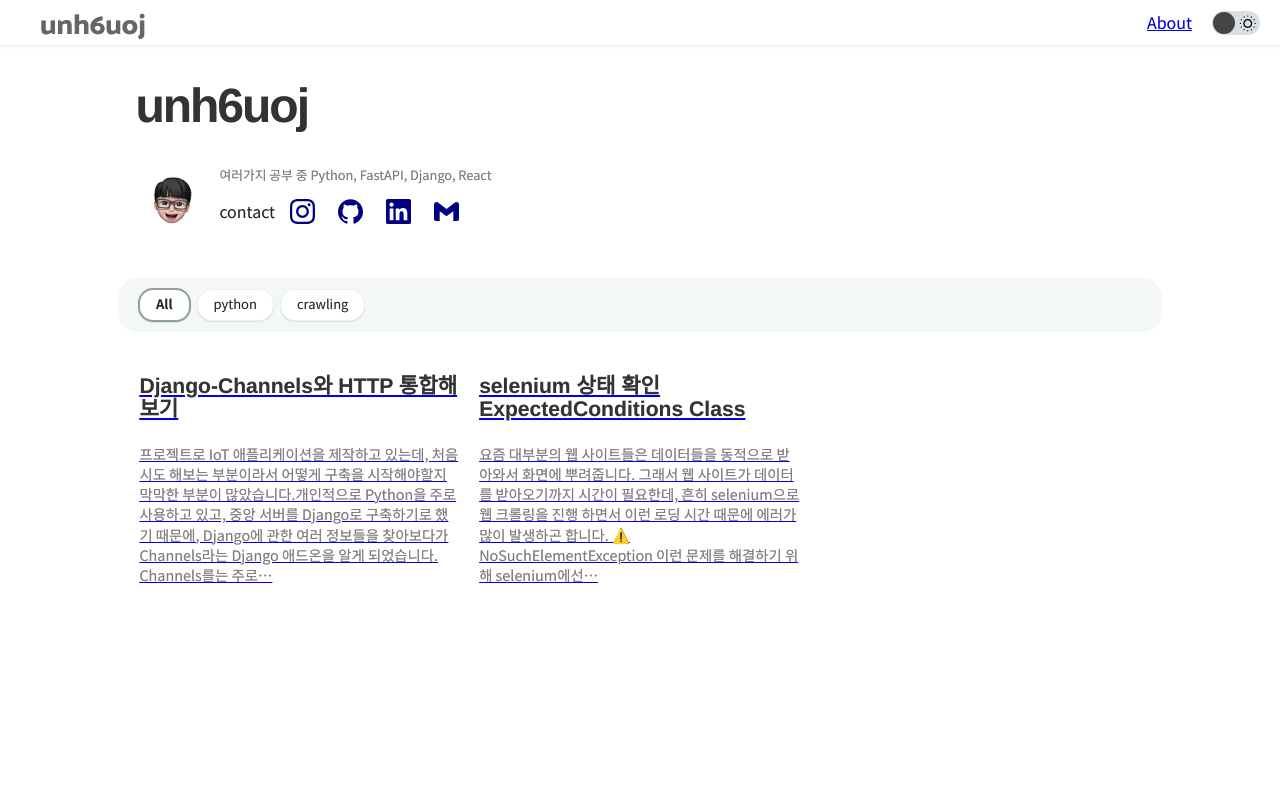
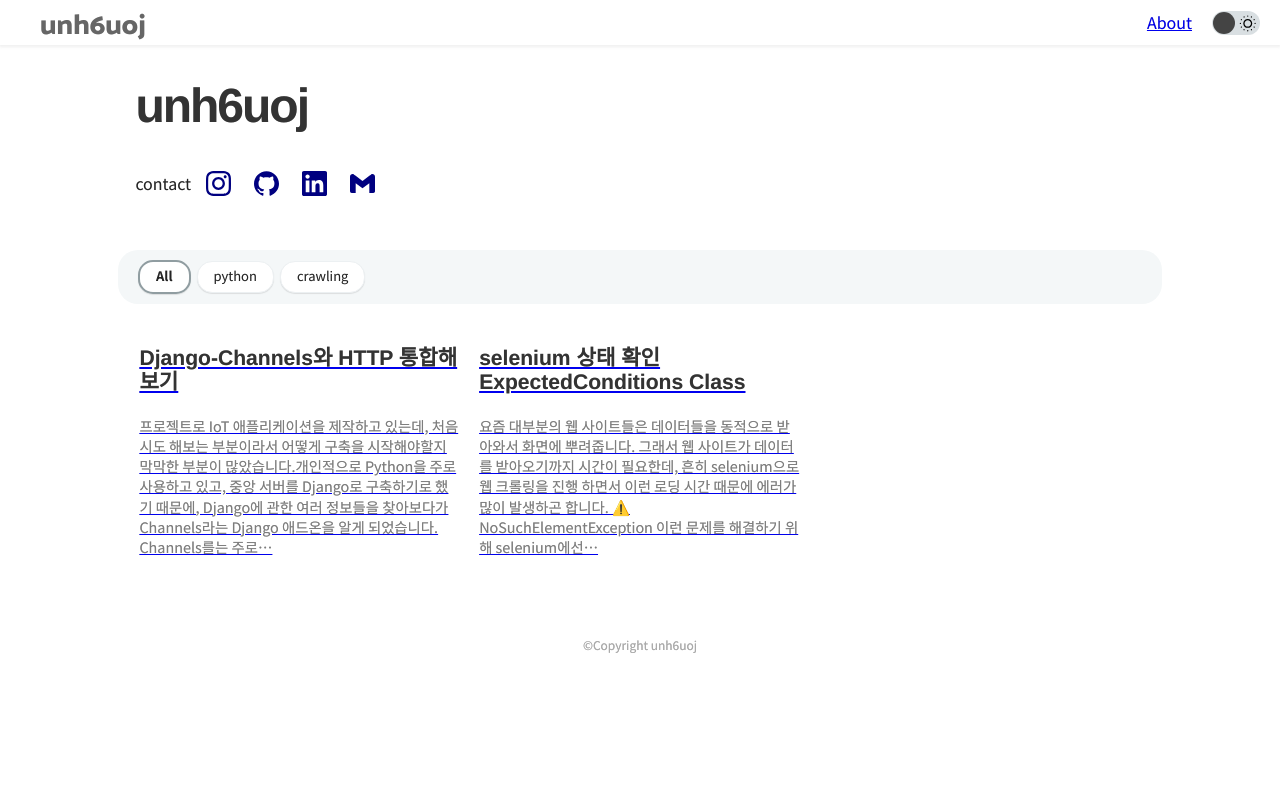
Before and after one commit to unh6uoj/blog, a Gatsby site: page / in a window 1280 px wide. Shown: the top 800 px of the page. Built offline with nearby package versions, Linux system fonts and the light colour scheme; Gatsby itself is replaced by a stand-in of ours; some packages are replaced by stand-ins of ours; what typography-theme-github would draw is missing.

Commit message:
Update 여러가지

```diff
--- a/content/__about/resume-en.md
+++ b/content/__about/resume-en.md
@@ -8,6 +8,4 @@ lang: 'en'
 
 <div align="center">
 
-_Thank you for reading my resume. If you want to contact me, Please send me an email._
-
 </div>
--- a/gatsby-meta-config.js
+++ b/gatsby-meta-config.js
@@ -2,7 +2,7 @@ module.exports = {
   title: `unh6uoj`,
   description: `I want hamburgers.`,
   author: `JongYun Jung`,
-  introduction: `여러가지 공부 중 Python, FastAPI, Django, React`,
+  introduction: ``,
   siteUrl: `https://unh6uoj.com`, // Your blog site url
   social: {
     twitter: ``, // Your Twitter account
--- a/src/components/bio/index.jsx
+++ b/src/components/bio/index.jsx
@@ -14,14 +14,14 @@ export const Bio = forwardRef((props, ref) => {
         <div ref={ref} className="bio">
           <div className="author">
             <div className="author-description">
-              <Image
+              {/* <Image
                 className="author-image"
                 fixed={data.avatar.childImageSharp.fixed}
                 alt={author}
                 style={{
                   borderRadius: `100%`,
                 }}
-              />
+              /> */}
               <div className="author-name">
                 <div className="author-introduction">{introduction}</div>
                 <p className="author-socials">
--- a/src/components/thumbnail-container/index.scss
+++ b/src/components/thumbnail-container/index.scss
@@ -14,5 +14,4 @@
   display: grid;
   align-content: flex-start;
   gap: 10px;
-  min-height: calc(100vh - 3rem);
 }
--- a/src/components/thumbnail-item/index.scss
+++ b/src/components/thumbnail-item/index.scss
@@ -2,7 +2,7 @@
 
 @media all and (min-width: 1000px) {
   .thumbnail {
-    min-height: calc(40vh);
+    min-height: calc(30vh);
   }
 }
 
```
Also changed, not shown: assets/demos.png (deleted), assets/gatsby-starter-bee.png (deleted), assets/screenshot.png (deleted).
